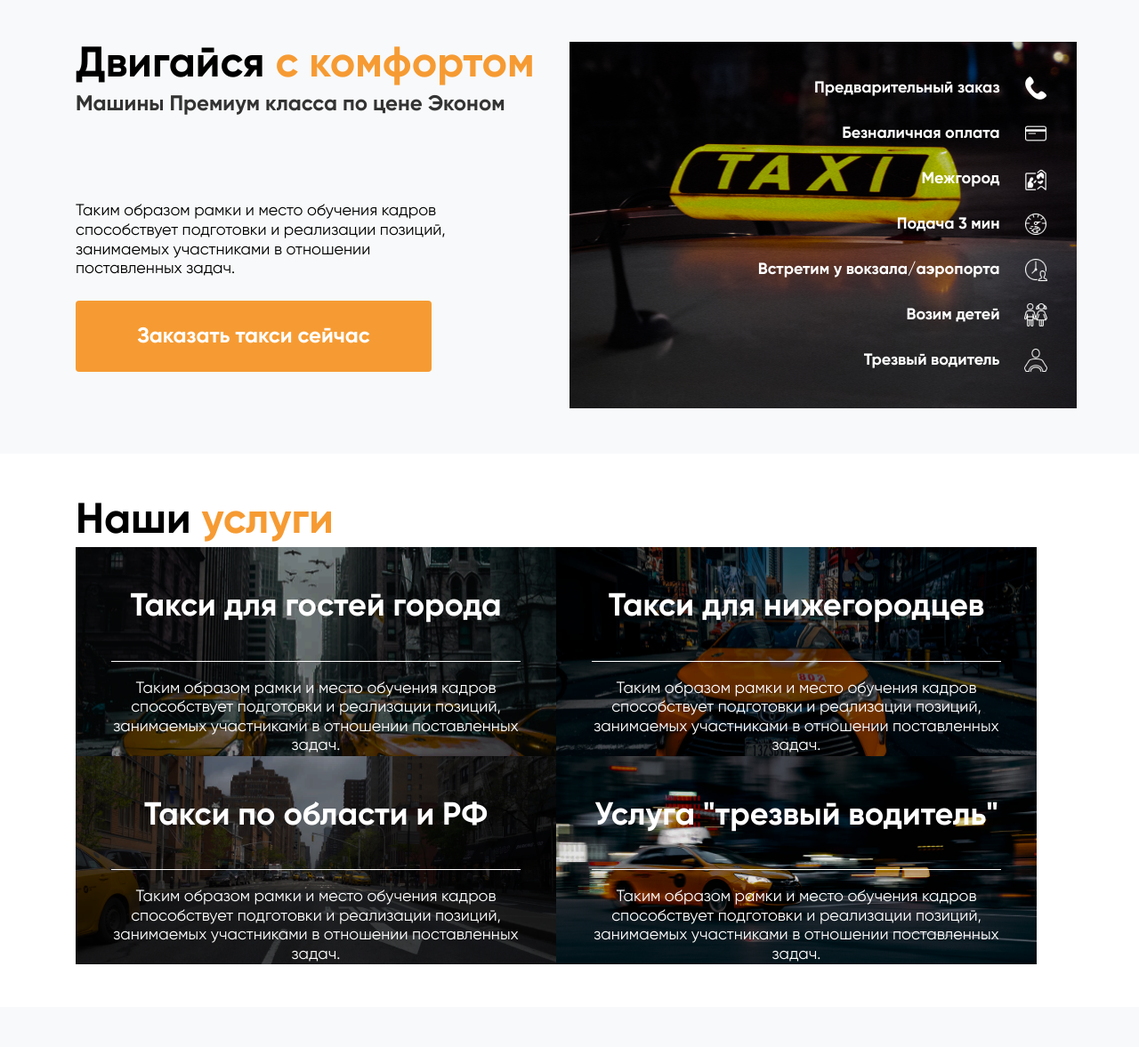
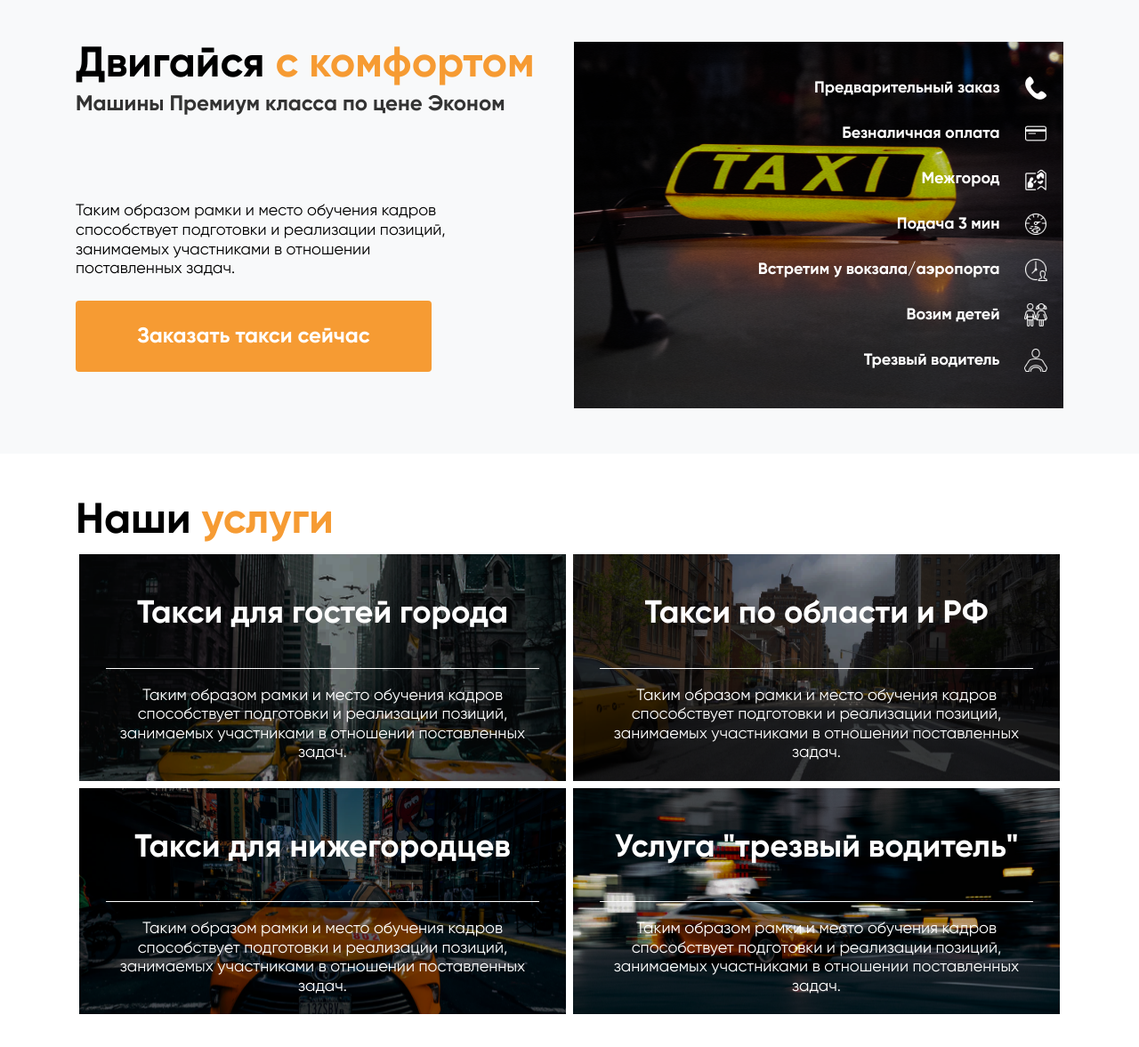
Before and after one commit to ArtofWASD/TaxiNN, a website: page app/index.html in a window 1280 px wide. Shown: the part 112-1289 px from the top of the page at 89% size. Drawn offline with Linux system fonts and the light colour scheme.

Commit message:
Исправление недочётов(версия 2.0)

```diff
--- a/app/index.html
+++ b/app/index.html
@@ -41,9 +41,9 @@
 	<!-- Баннер. Начало. -->
 	<section class="banner py-5 bg-light">
         <div class="container">
-            <div class="row justify-content-center align-items-center">
+            <div class="d-flex justify-content-between align-items-center">
 				<!-- Заказать такси -->
-                <div class="left-side col-lg-6">
+                <div class="left-side">
 					<div class="right-side-text">
 						<h2 class="text-dark fs48 ">Двигайся <span class="text-orange fs48">с комфортом</span></h2>
 						<h3 class="tex-dark fs24">Машины Премиум класса по цене Эконом</h3>
@@ -54,7 +54,7 @@
 					</div>
                 </div>
 				<!-- Услуги -->
-                <div class="right-side col-lg-6 text-right justify-content-end align-items-center" >
+                <div class="right-side text-right justify-content-end align-items-center" >
 					<div class="right-side-element align-items-center">
 						<h4 class="text-white fs18">Предварительный заказ <img src="img/dest/phone-white.png" alt=""></h4>
 					</div>
@@ -87,22 +87,26 @@
 			<div class="uslugi-title">
 				<h2 class="text-dark fs48 font-weight-bold ">Наши<span class="text-orange fs48"> услуги</span></h2>
 			</div>
-			<div class="tabs row d-flex justify-content-center align-items-center col-md-12">
-				<div class="uslugi-tabs text-center col-md-6">
+			<div class="tabs d-flex justify-content-center align-items-center">
+				<div class="mx-1">
+					<div class="uslugi-tabs-1 text-center my-2">
 						<h3 class="tabs-title text-white fs36">Такси для гостей города</h3>
 						<h3 class="tabs-text text-white fs18 font-weight-normal">Таким образом рамки и место обучения кадров способствует подготовки и реализации позиций, занимаемых участниками в отношении поставленных задач.</h3>
 					</div>
-				<div class="uslugi-tabs text-center col-md-6">
+					<div class="uslugi-tabs-2 text-center my-2">
 						<h3 class="tabs-title text-white fs36">Такси для нижегородцев</h3>
 						<h3 class="tabs-text text-white fs18 font-weight-normal">Таким образом рамки и место обучения кадров способствует подготовки и реализации позиций, занимаемых участниками в отношении поставленных задач.</h3>
 					</div>
-				<div class="uslugi-tabs text-center col-md-6">
-					<h3 class="tabs-title text-white fs36">Такси по области и РФ</h3>
+				</div>
+				<div class="mx-1">
+					<div class="uslugi-tabs-3 text-center my-2">
+						<h3 class="tabs-title text-white fs36 ">Такси по области и РФ</h3>
 						<h3 class="tabs-text text-white fs18 font-weight-normal">Таким образом рамки и место обучения кадров способствует подготовки и реализации позиций, занимаемых участниками в отношении поставленных задач.</h3>
 					</div>
-				<div class="uslugi-tabs text-center col-md-6">
+					<div class="uslugi-tabs-4 text-center my-2">
 						<h3 class="tabs-title text-white fs36">Услуга "трезвый водитель"</h3>
 						<h3 class="tabs-text text-white fs18 font-weight-normal">Таким образом рамки и место обучения кадров способствует подготовки и реализации позиций, занимаемых участниками в отношении поставленных задач.</h3>
+					</div>
 				</div>
 			</div>
 		</div>
--- a/app/sass/main.sass
+++ b/app/sass/main.sass
@@ -90,6 +90,7 @@ header
     background-position: center
     background-repeat: no-repeat
     height: 412px
+    width: 550px
     img
       margin-left: 23px
       width: 26px!important
@@ -221,24 +222,24 @@ header
 // Услуги
 .uslugi
   .tabs
-    .uslugi-tabs
-      background-position: center
-      background-repeat: no-repeat
-      padding: 0 40px
-      &:nth-child(1)
-        background-image: url("../img/dest/uslugi-tabs-guest.png")
-      &:nth-child(2)
-        background-image: url("../img/dest/uslugi-tabs-nn.png")
-      &:nth-child(3)
-        background-image: url("../img/dest/uslugi-tabs-rus.png")
-      &:nth-child(4)
-        background-image: url("../img/dest/uslugi-tabs-sober.png")
-      .tabs-title
-        margin-top: 46px
-      .tabs-text
-        margin-top: 38px
-        border-top: 0.5px white solid
-        padding-top: 20px
+    .uslugi-tabs-1
+      background-image: url("../img/dest/uslugi-tabs-guest.png")
+      padding: 0 30px
+    .uslugi-tabs-2
+      background-image: url("../img/dest/uslugi-tabs-nn.png")
+      padding: 0 30px
+    .uslugi-tabs-3
+      background-image: url("../img/dest/uslugi-tabs-rus.png")
+      padding: 0 30px
+    .uslugi-tabs-4
+      background-image: url("../img/dest/uslugi-tabs-sober.png")
+      padding: 0 30px
+    .tabs-title
+      padding-top: 46px
+    .tabs-text
+      margin-top: 38px
+      border-top: 0.5px white solid
+      padding: 20px 0
 
 //заказ
 .zakaz-taxi
```
Also changed, not shown: app/services.html (+10 -6 lines), app/css/app.min.css. Lines whose indentation alone changed are shown as unchanged.
